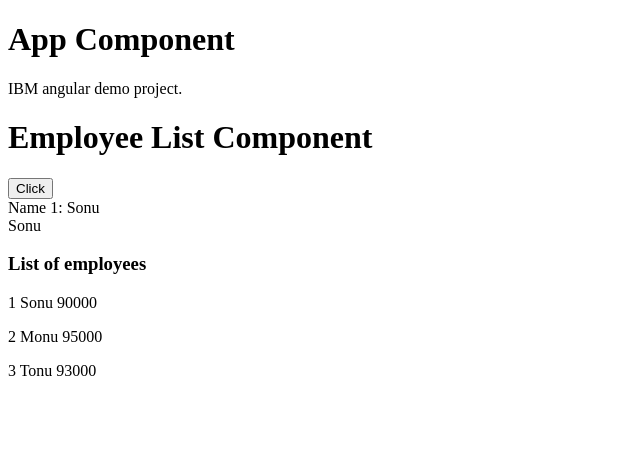
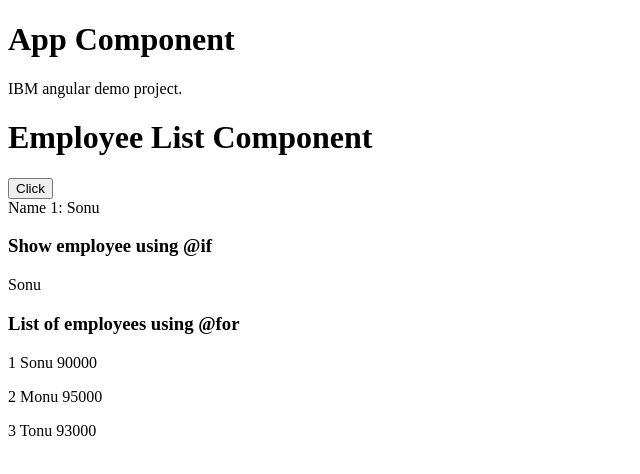
Before and after one commit to dyesmuk/ibm-angular-demo-4-jun-2026, an Angular app: page / in a window 1280 px wide. Shown: the top 474 px of the page, without its empty margins (0-640 px from the left). Built offline with nearby package versions, Linux system fonts and the light colour scheme.

Commit message:
initial commit

```diff
--- a/src/app/components/employee-list/employee-list.html
+++ b/src/app/components/employee-list/employee-list.html
@@ -10,14 +10,15 @@
     </div>
     <!-- @ngIf -->
     <div>
+        <h3>Show employee using &#64;if</h3>
         @if (isYes) {
         {{ employees[0].name }}
-        } @else  {
+        } @else {
         {{ employees[1].name }}
         }
     </div>
     <div>
-        <h3>List of employees</h3>
+        <h3>List of employees using &#64;for</h3>
         @for (emp of employees; track emp.id) {
         <p>{{emp.id}} {{emp.name}} {{emp.salary}}</p>
         }
```
